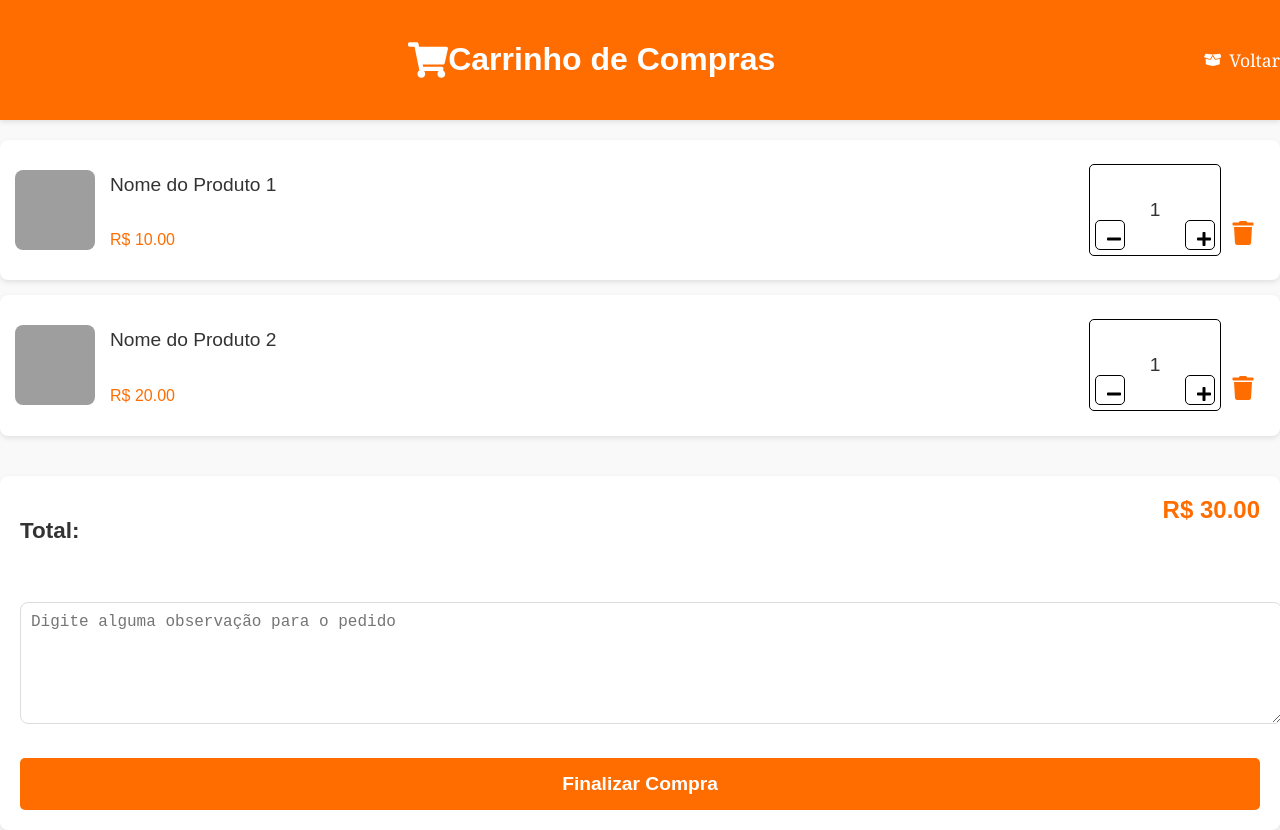
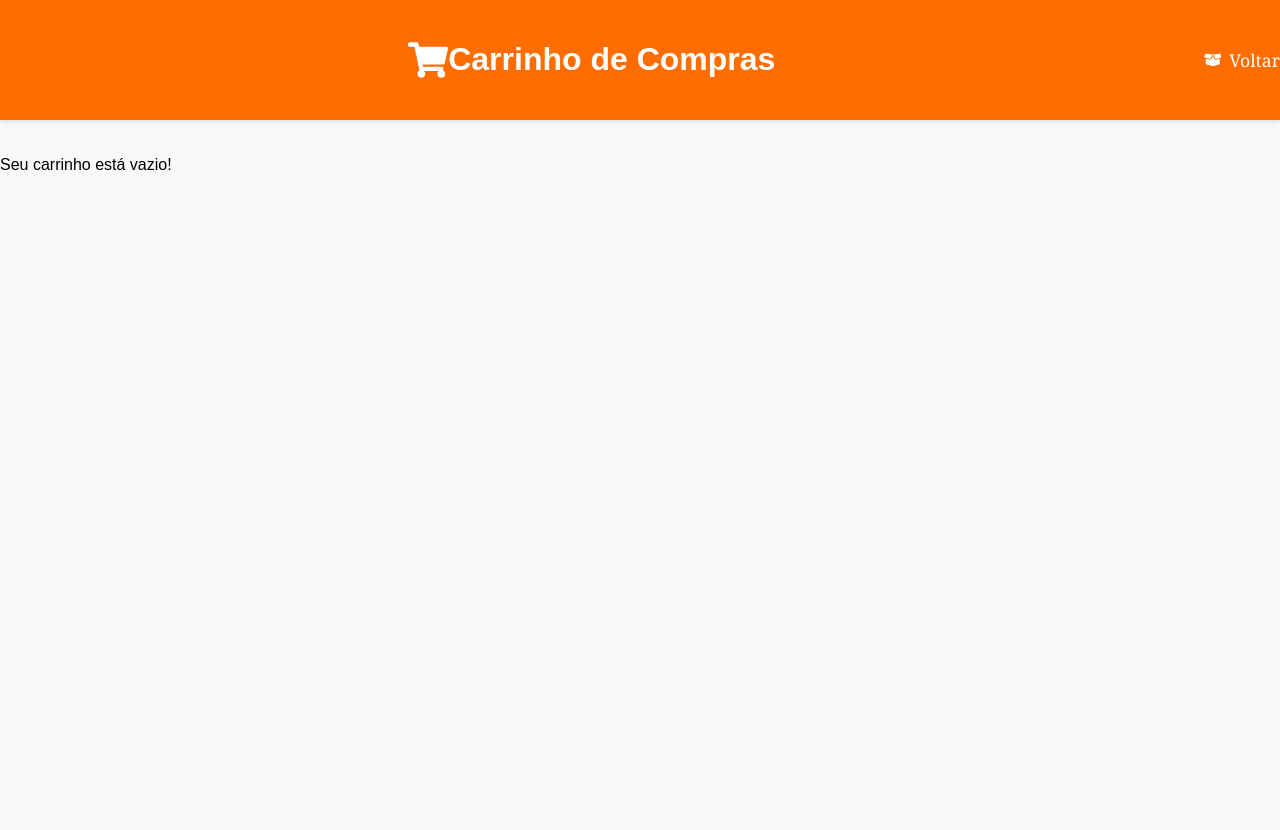
Before and after one commit to FlaviaVGQ/delivery-frontend, a React (Create React App) app: page /cartPage in a window 1280 px wide. After the commit the page ends 800 px from the top, so only its background shows below. Built offline with nearby package versions, Linux system fonts and the light colour scheme; grey boxes are pictures that could not be loaded.

Commit message:
Uptade no carrinho de compras

```diff
--- a/src/cartPage/index.js
+++ b/src/cartPage/index.js
@@ -1,14 +1,16 @@
 import React, { useState } from "react";
-import { Link, useNavigate } from 'react-router-dom';
-import { FaShoppingCart, FaTrash, FaBoxOpen, FaMinus, FaPlus } from "react-icons/fa"; // Importa o ícone de carrinho
+import { Link, useLocation } from 'react-router-dom';
+import { FaShoppingCart, FaTrash, FaBoxOpen, FaMinus, FaPlus } from "react-icons/fa";
 import "./cartPage.css";
 
 const CartPage = () => {
-    const [cartItems, setCartItems] = useState([
-        { id: 1, name: "Nome do Produto 1", price: 10.0, quantity: 1, image: "item-image.jpg" },
-        { id: 2, name: "Nome do Produto 2", price: 20.0, quantity: 1, image: "item-image.jpg" },
-    ]);
-
+    const location = useLocation();
+    const [cartItems, setCartItems] = useState(
+        location.state?.cart.map(item => ({
+            ...item,
+            quantity: item.quantity || 1
+        })) || []
+    );
     const [observation, setObservation] = useState("");
 
     const handleRemoveItem = (id) => {
@@ -37,7 +39,13 @@ const CartPage = () => {
     };
 
     const calculateTotal = () => {
-        return cartItems.reduce((total, item) => total + item.price * item.quantity, 0).toFixed(2);
+        return cartItems
+            .reduce((total, item) => {
+                const price = parseFloat(item.price) || 0;
+                const quantity = parseInt(item.quantity) || 1;
+                return total + (price * quantity);
+            }, 0)
+            .toFixed(2);
     };
 
     return (
@@ -66,7 +74,9 @@ const CartPage = () => {
                                 <img src={item.image} alt={item.name} className="cart-item-image" />
                                 <div className="cart-item-details">
                                     <p className="cart-item-name">{item.name}</p>
-                                    <p className="cart-item-price">R$ {item.price.toFixed(2)}</p>
+                                    <p className="cart-item-price">
+                                        R$ {Number(item.price).toFixed(2)}
+                                    </p>
                                 </div>
                             </div>
                             <div className="cart-item-quantity">
--- a/src/menuPage/menuPage.js
+++ b/src/menuPage/menuPage.js
@@ -37,10 +37,6 @@ const MenuPage = () => {
         setCart(prevCart => [...prevCart, product]);
     };
 
-    const handleBack = () => {
-        navigate(-1);
-    };
-
     const handleCheckout = () => {
         navigate('/cartPage', { state: { cart } });
     };
@@ -59,7 +55,6 @@ const MenuPage = () => {
             <main className="menu-main-content">
                 <div className="menu-actions">
                     <h1 className="menu-title">Cardápio</h1>
-
                     <div className="header-right">
                         <div className="search-bar">
                             <input
```
